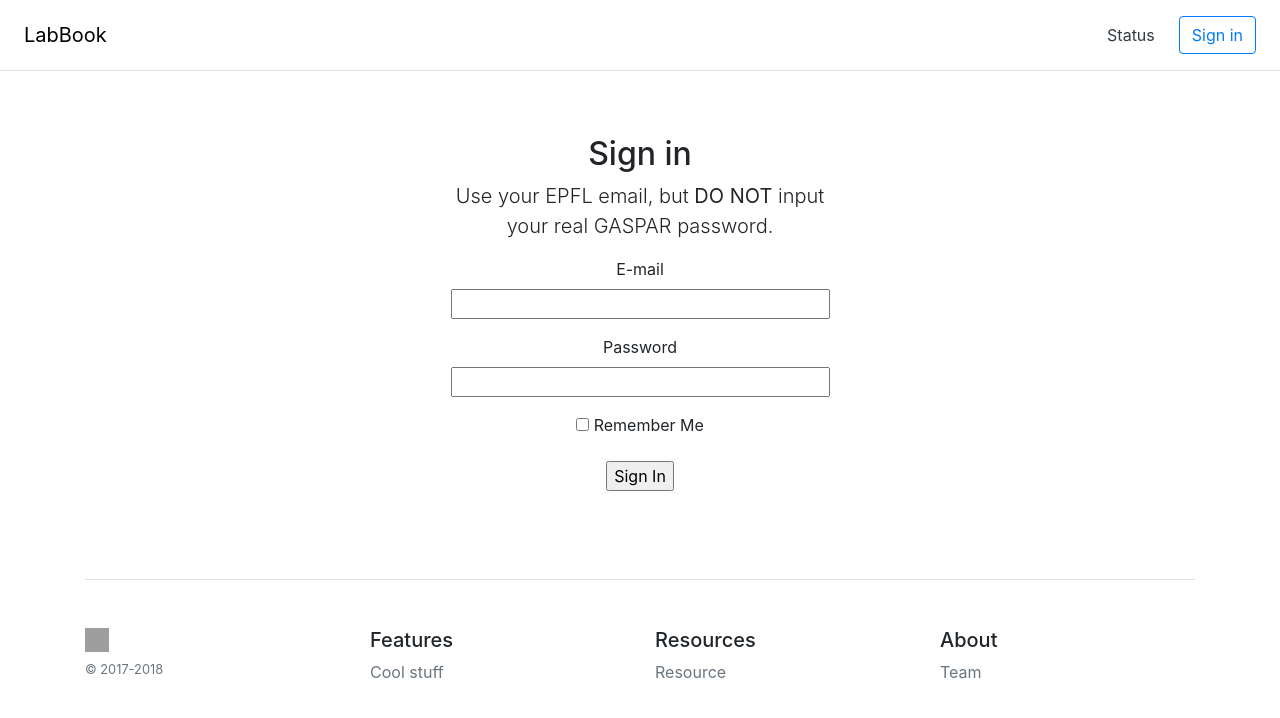
After one commit to roesel/book, a Flask app: page /login/ in a window 1280 px wide. The commit adds this page. Shown: the top 718 px of the page. Run offline with Flask 2, Linux system fonts and the light colour scheme; some libraries are stand-ins or nearby versions; grey boxes are pictures that could not be loaded.

Commit message:
Login system

```diff
--- /dev/null
+++ b/app/forms.py
@@ -0,0 +1,10 @@
+from flask_wtf import FlaskForm
+from wtforms import StringField, IntegerField, DecimalField, TextAreaField, SubmitField, FormField, FieldList, PasswordField, BooleanField, SubmitField
+from wtforms.validators import DataRequired
+from flask_wtf.file import FileField, FileRequired, FileAllowed
+
+class LoginForm(FlaskForm):
+    email = StringField('E-mail', validators=[DataRequired()])
+    password = PasswordField('Password', validators=[DataRequired()])
+    remember_me = BooleanField('Remember Me')
+    submit = SubmitField('Sign In')
--- a/app/routes.py
+++ b/app/routes.py
@@ -1,9 +1,46 @@
-from flask import render_template
+# Flask stuff
+from flask import Flask, render_template, flash, redirect, escape, request, url_for
+from flask_login import current_user, login_user, logout_user, login_required
+from werkzeug.urls import url_parse
 
+# DB stuff (to be removed in the future)
+import peewee
+
+# The rest of our app
 from app import app
+from app.models import User
+from app.forms import LoginForm
+
 
 @app.route('/')
 @app.route('/index')
 def index():
-    #return "Hello, World!"
     return render_template('index.html', title='Home')
+
+@app.route('/login/', methods=['GET', 'POST'])
+def login():
+    if current_user.is_authenticated:
+        return redirect(url_for('index'))
+    form = LoginForm()
+    if form.validate_on_submit():
+        try:
+            # TODO: move this down to DB layer
+            user = User.select().where(User.email == form.email.data).get()
+            print(type(user))
+        except peewee.DoesNotExist:
+            flash('Invalid username or password')
+            return redirect(url_for('login'))
+        if not user.check_password(form.password.data):
+            flash('Invalid username or password')
+            return redirect(url_for('login'))
+        login_user(user, remember=form.remember_me.data)
+        next_page = request.args.get('next')
+        if not next_page or url_parse(next_page).netloc != '':
+            next_page = url_for('index')
+        return redirect(next_page)
+    return render_template('login.html', title='Sign In', form=form)
+
+@app.route('/logout')
+def logout():
+    logout_user()
+    return redirect(url_for('index'))
--- a/app/templates/base.html
+++ b/app/templates/base.html
@@ -20,13 +20,21 @@
 
     <!-- Top menu -->
     <div class="d-flex flex-column flex-md-row align-items-center p-3 px-md-4 mb-3 bg-white border-bottom box-shadow">
-      <h5 class="my-0 mr-md-auto font-weight-normal">LabBook</h5>
+      <h5 class="my-0 mr-md-auto font-weight-normal"><a href="{{ url_for('login') }}" style="color:black;">LabBook</a></h5>
       <nav class="my-2 my-md-0 mr-md-3">
         <a class="p-2 text-dark" href="#">Status</a>
-        <a class="p-2 text-dark" href="#">My bookings</a>
-        <a class="p-2 text-dark" href="#">Make a booking</a>
+        {% if not current_user.is_anonymous %}
+          <a class="p-2 text-dark" href="#">My bookings</a>
+          <a class="p-2 text-dark" href="#">Make a booking</a>
+        {% endif %}
       </nav>
-      <a class="btn btn-outline-primary" href="#">Sign in</a>
+
+      {% if current_user.is_anonymous %}
+        <a class="btn btn-outline-primary" href="{{ url_for('login') }}">Sign in</a>
+      {% else %}
+        <a class="btn btn-outline-primary" href="{{ url_for('logout') }}">Sign out {{current_user.name}}</a>
+      {% endif %}
+
     </div>
 
     <div class="container">
--- /dev/null
+++ b/app/templates/login.html
@@ -0,0 +1,30 @@
+{% extends "base.html" %}
+
+{% block content %}
+    <div class="pricing-header px-3 py-3 pt-md-5 pb-md-4 mx-auto text-center">
+        <h2 class="">Sign in</h2>
+
+        <p class="lead">Use your EPFL email, but <strong>DO NOT</strong> input<br/> your real GASPAR password.</p>
+
+        <form action="" method="post" novalidate>
+            {{ form.hidden_tag() }}
+            <p>
+                {{ form.email.label }}<br>
+                {{ form.email(size=32) }}<br>
+                {% for error in form.email.errors %}
+                <span style="color: red;">[{{ error }}]</span>
+                {% endfor %}
+            </p>
+            <p>
+                {{ form.password.label }}<br>
+                {{ form.password(size=32) }}<br>
+                {% for error in form.password.errors %}
+                <span style="color: red;">[{{ error }}]</span>
+                {% endfor %}
+            </p>
+            <p>{{ form.remember_me() }} {{ form.remember_me.label }}</p>
+            <p>{{ form.submit() }}</p>
+        </form>
+
+    </div>
+{% endblock %}
--- a/requirements.txt
+++ b/requirements.txt
@@ -1,4 +1,6 @@
 flask
+flask-login
+flask_wtf
 peewee
 sqlite_web
 python-dotenv
```
Also changed, not shown: app/__init__.py (+6 -1 lines), app/models.py (added, +44 -0 lines), make_users.py (added, +14 -0 lines), book.db.
